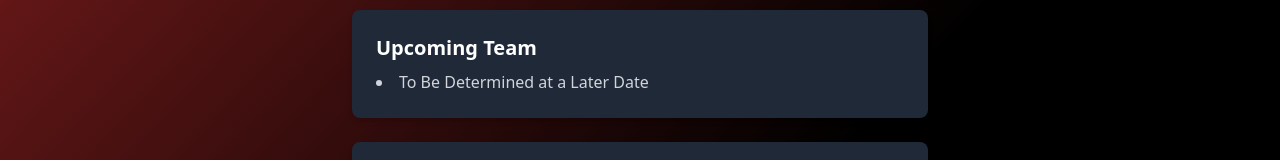
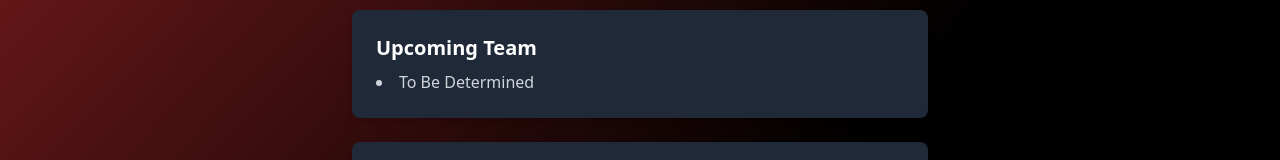
Before and after one commit to ECaMS-Billboard/ecams-billboard, a React (Create React App) app: page /credits in a window 1280 px wide. Shown: the part 442-602 px from the top of the page. Built offline with nearby package versions, Linux system fonts and the light colour scheme.

Commit message:
Update Credits

```diff
--- a/src/pages/Credits.js
+++ b/src/pages/Credits.js
@@ -22,7 +22,7 @@ function Credits() {
         <div className="bg-gray-800 p-6 rounded-lg shadow-md text-gray-300 mt-6">
           <h2 className="text-xl font-bold text-white mb-2">Upcoming Team</h2>
           <ul className="list-disc list-inside">
-            <li>To Be Determined at a Later Date</li>
+            <li>To Be Determined</li>
           </ul>
         </div>
 
```
